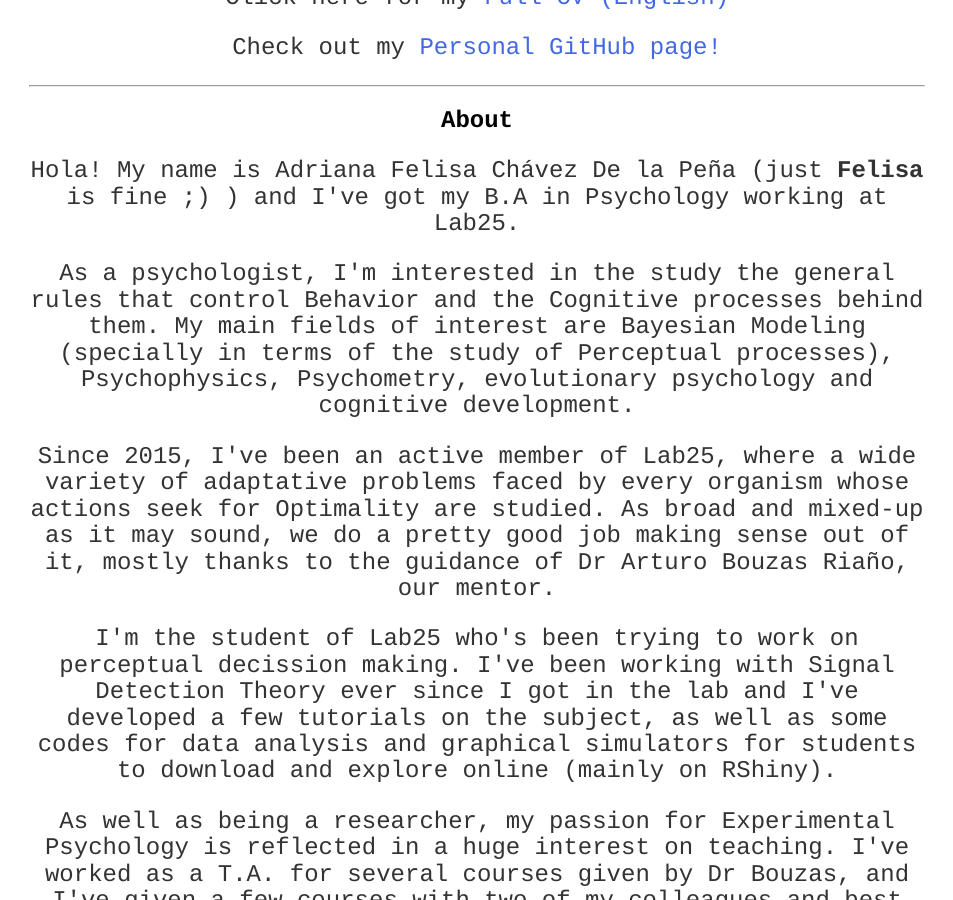
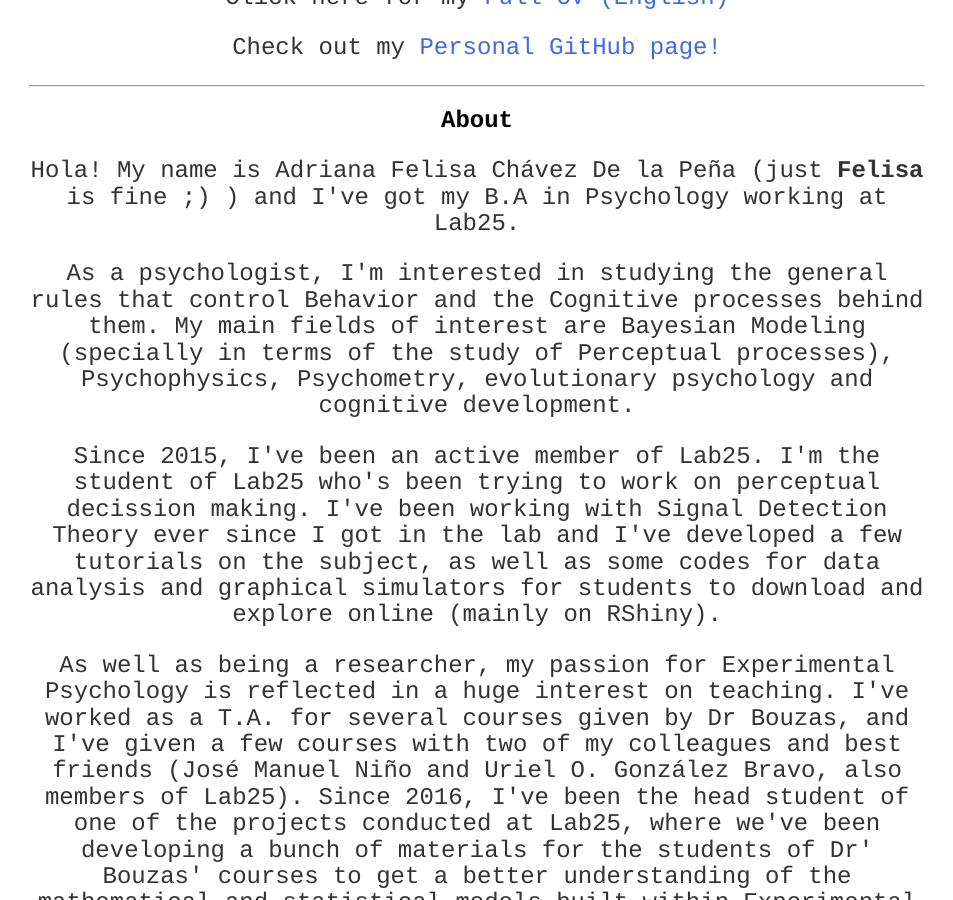
Before and after one commit to BouzasLab25/bouzaslab25.github.io, a Jekyll site: the page built from people/felisa.html, in a window 1280 px wide and 900 px high, scrolled down 872 px. Shown: the whole window, without its empty margins (163-1116 px from the left). Built offline with Jekyll 4.4.1, drawn with Linux system fonts in a browser that asks for light colours.

Commit message:
Update felisa.html

```diff
--- a/people/felisa.html
+++ b/people/felisa.html
@@ -29,10 +29,8 @@ title: Lab25 Felisa
 
 <p> Hola! My name is Adriana Felisa Chávez De la Peña (just <b>Felisa</b> is fine ;) ) and I've got my B.A in Psychology working at Lab25.</p>
 
-<p>As a psychologist, I'm interested in the study the general rules that control Behavior and the Cognitive processes behind them. My main fields of interest are Bayesian Modeling (specially in terms of the study of Perceptual processes), Psychophysics, Psychometry, evolutionary psychology and cognitive development. </p>
+<p>As a psychologist, I'm interested in studying the general rules that control Behavior and the Cognitive processes behind them. My main fields of interest are Bayesian Modeling (specially in terms of the study of Perceptual processes), Psychophysics, Psychometry, evolutionary psychology and cognitive development. </p>
 
-<p>Since 2015, I've been an active member of Lab25, where a wide variety of adaptative problems faced by every organism whose actions seek for Optimality are studied. As broad and mixed-up as it may sound, we do a pretty good job making sense out of it, mostly thanks to the guidance of Dr Arturo Bouzas Riaño, our mentor.</p>
-
-<p>I'm the student of Lab25 who's been trying to work on perceptual decission making. I've been working with Signal Detection Theory ever since I got in the lab and I've developed a few tutorials on the subject, as well as some codes for data analysis and graphical simulators for students to download and explore online (mainly on RShiny).</p>
+<p>Since 2015, I've been an active member of Lab25. I'm the student of Lab25 who's been trying to work on perceptual decission making. I've been working with Signal Detection Theory ever since I got in the lab and I've developed a few tutorials on the subject, as well as some codes for data analysis and graphical simulators for students to download and explore online (mainly on RShiny).</p>
 
 <p>As well as being a researcher, my passion for Experimental Psychology is reflected in a huge interest on teaching. I've worked as a T.A. for several courses given by Dr Bouzas, and I've given a few courses with two of my colleagues and best friends (José Manuel Niño and Uriel O. González Bravo, also members of Lab25). Since 2016, I've been the head student of one of the projects conducted at Lab25, where we've been developing a bunch of materials for the students of Dr' Bouzas' courses to get a better understanding of the mathematical and statistical models built within Experimental Psychology to explain a variety of behavioral phenomena, either by downloading and running them on their own computer or by exploring them online as Shiny apps.</p>
```
